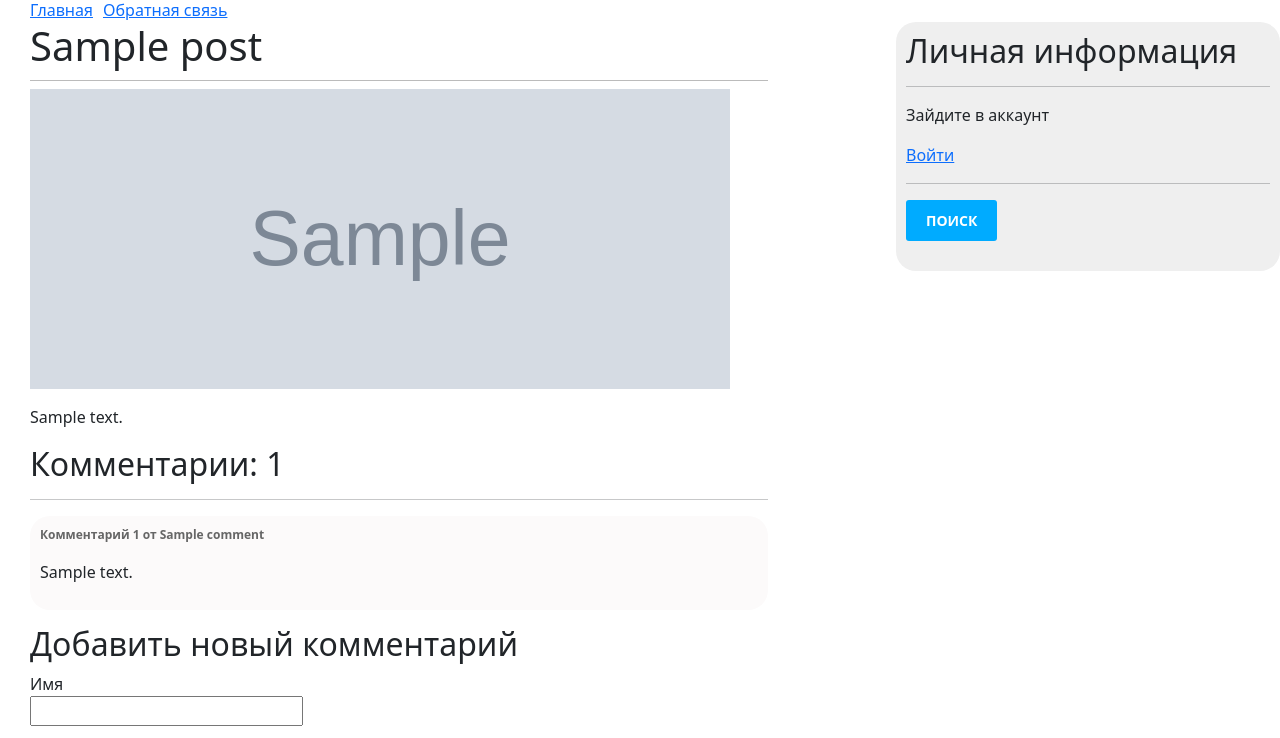
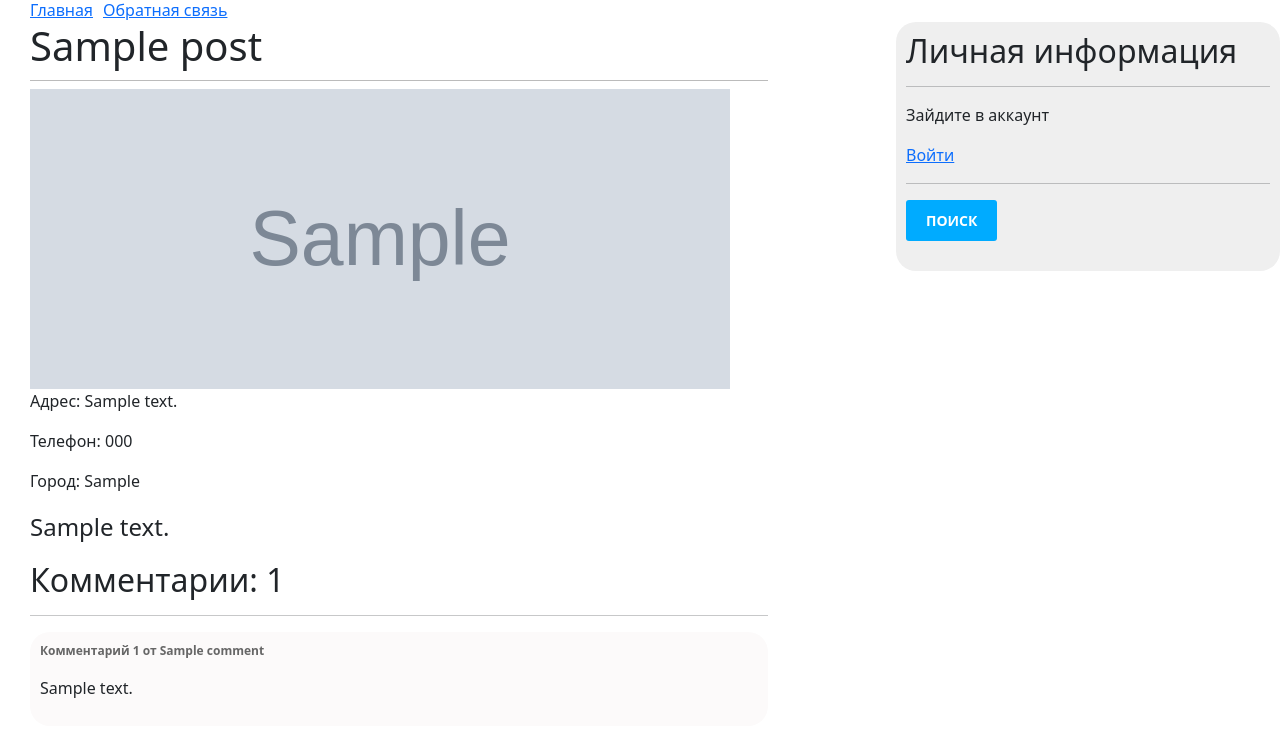
Before and after one commit to mflorya575/Blog_auto_Django, a Django app: a page that uses blog/templates/blog/detail.html in a window 1280 px wide. Shown: the part 22-760 px from the top of the page. Run offline with Django 4.2, Linux system fonts and the light colour scheme; tables that the repository leaves empty hold one stand-in row (values such as "Sample post"); grey boxes marked "Sample" are stand-in pictures.

Commit message:
add some css styles & restructure html tags

```diff
--- a/blog/app_blog/models.py
+++ b/blog/app_blog/models.py
@@ -41,7 +41,6 @@ class Post(models.Model):
 
     thumbnail = models.ImageField(
         verbose_name='Изображение записи',
-        blank=True,
         upload_to='images/thumbnails/%Y/%m/%d/',
         validators=[FileExtensionValidator(allowed_extensions=('png', 'jpg', 'webp', 'jpeg', 'gif'))]
     )
--- a/blog/static/css/blog.css
+++ b/blog/static/css/blog.css
@@ -187,8 +187,45 @@ iframe {
 
 .main-wrapper div p {
     max-width: 230px;
+    line-height: 80%;
+}
+
+.main-wrapper div h2 a {
+    text-decoration: none;
+}
+
+.main-wrapper div h2 a:hover {
+    text-decoration: underline;
 }
 
 .main-wrapper div {
     margin-right: 40px;
 }
+
+.p-address {
+    font-weight: 500;
+}
+
+.p-tel {
+    font-weight: 500;
+}
+
+.p-city {
+    font-weight: 500;
+}
+
+#address {
+    font-weight: 300;
+}
+
+#city {
+    font-weight: 300;
+}
+
+#tel {
+    font-weight: 300;
+}
+
+#max-width {
+    max-width: 230px;
+}
--- a/blog/templates/blog/detail.html
+++ b/blog/templates/blog/detail.html
@@ -2,6 +2,7 @@
 {% block title %}{{ post.title }}{% endblock %}
 
 {% block content %}
+    <div>
         <h1>{{ post.title }}</h1>
 
         {% if post.thumbnail %}
@@ -9,9 +10,13 @@
         {% else %}
             <p>Нет изображения</p>
         {% endif %}
+        <p class="p-address">Адрес: <span id="address">{{ post.address }}</span></p>
+        <p class="p-tel">Телефон: <span id="tel">{{ post.tel }}</span></p>
+        <p class="p-city">Город: <span id="city">{{ post.city }}</span></p>
         <p class="text-detail">
-        {{ post.body|linebreaks }}
+            <span id="max-width">{{ post.body }}</span>
         </p>
+    </div>
 
     {% with comments.count as total_comments %}
         <h2>
--- a/blog/templates/blog/list.html
+++ b/blog/templates/blog/list.html
@@ -36,7 +36,9 @@
                 <div>
                     <img class="img-list" src="{{ post.thumbnail.url }}" alt="Изображение записи">
                     <h2><a href="{{ post.get_absolute_url }}">{{ post.title }}</a></h2>
-                    <p class="post-text">{{ post.body|truncatewords:20|linebreaks }}</p>
+                    <p class="p-address">Адрес: <span id="address">{{ post.address }}</span></p>
+                    <p class="p-tel">Телефон: <span id="tel">{{ post.tel }}</span></p>
+                    <p class="p-city">Город: <span id="city">{{ post.city }}</span></p>
                 </div>
             {% endfor %}
         {% endif %}
```
Also changed, not shown: blog/media/images/thumbnails/2024/06/10/photo_23_2023-09-11_22-19-53_11zon.png (added), blog/media/images/thumbnails/2024/06/10/photo_25_2023-09-11_22-19-43_11zon.png (added), blog/media/images/thumbnails/2024/06/10/photo_25_2023-09-11_22-19-43_11zon_QCgbASQ.png (added), blog/media/images/thumbnails/2024/06/10/photo_25_2023-09-11_22-19-53_11zon.png (added), blog/media/images/thumbnails/2024/06/10/photo_25_2023-09-11_22-19-53_11zon_bBBJtUf.png (added), blog/media/images/thumbnails/2024/06/10/photo_26_2023-09-11_22-19-53_11zon.png (added), blog/media/images/thumbnails/2024/06/10/photo_26_2023-09-11_22-19-53_11zon_Q4KdVBS.png (added), blog/media/images/thumbnails/2024/06/10/photo_27_2023-09-11_22-19-53_11zon.png (added), blog/media/images/thumbnails/2024/06/10/photo_28_2023-09-11_22-19-43_11zon.png (added), blog/media/images/thumbnails/2024/06/10/photo_30_2023-09-11_22-19-43_11zon.png (added). Lines whose indentation alone changed are shown as unchanged.
